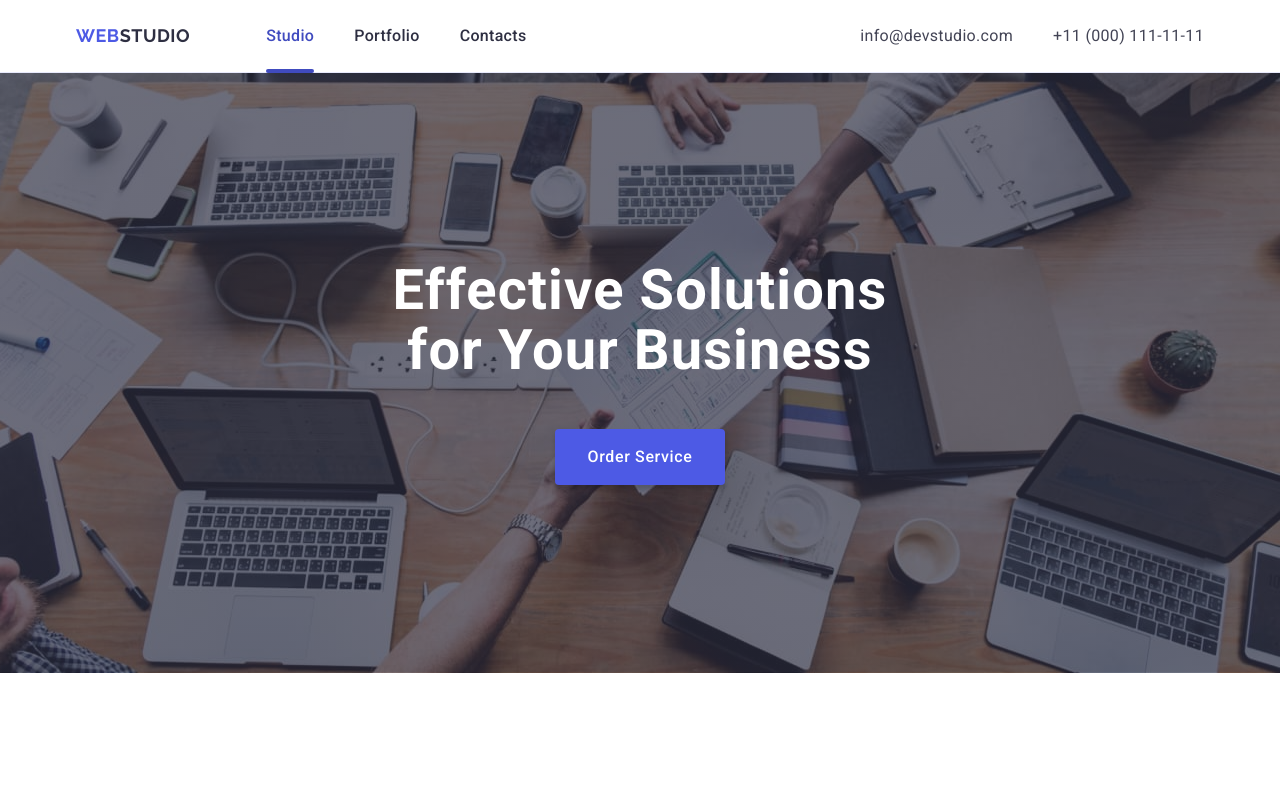
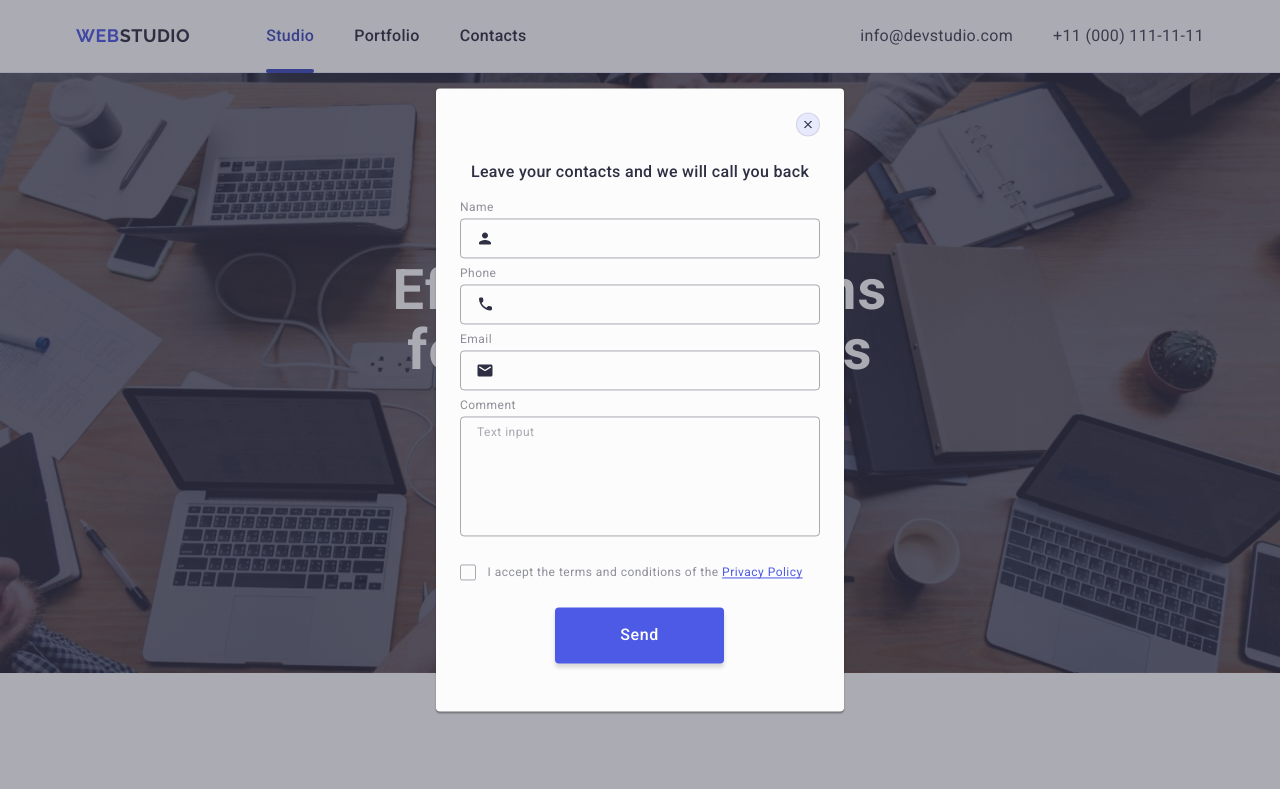
Before and after one commit to pixiesm/goit-markup-hw-05, a plain HTML site: page index.html in a window 1280 px wide. Shown: the top 789 px of the page. Drawn offline with nearby package versions, Linux system fonts and the light colour scheme.

Commit message:
update backdrop

```diff
--- a/css/styles.css
+++ b/css/styles.css
@@ -593,12 +593,12 @@ address {
   line-height: 0;
   position: absolute;
   top: 24px;
+  fill: #2e2f42;
   right: 24px;
   transition: background-color 250ms cubic-bezier(0.4, 0, 0.2, 1),
     border 250ms cubic-bezier(0.4, 0, 0.2, 1);
 }
 .modal-close-btn-icon {
-  fill: #2e2f42;
   transition: fill 250ms cubic-bezier(0.4, 0, 0.2, 1);
 }
 
@@ -632,6 +632,7 @@ address {
   border: 1px solid rgba(46, 47, 66, 0.4);
   border-radius: 4px;
   background-color: transparent;
+  outline: transparent;
   width: 100%;
   height: 40px;
   padding-left: 38px;
@@ -669,6 +670,7 @@ address {
   font-size: 12px;
   line-height: 1.17;
   background-color: transparent;
+  color: rgba(46, 47, 66, 0.4);
   letter-spacing: 0.04em;
   border-radius: 4px;
   width: 100%;
@@ -676,7 +678,7 @@ address {
   resize: none;
   padding: 8px 16px;
   outline: transparent;
-  transition: border 250ms cubic-bezier(0.4, 0, 0.2, 1);
+  transition: border-color 250ms cubic-bezier(0.4, 0, 0.2, 1);
 }
 
 .information-form-comment-area::placeholder {
--- a/index.html
+++ b/index.html
@@ -603,7 +603,7 @@
       </div>
     </footer>
     <!-- modal window -->
-    <div class="backdrop">
+    <div class="backdrop is-open">
       <div class="modal">
         <button class="modal-box-btn" type="button">
           <svg
@@ -686,6 +686,8 @@
             <input
               class="form-privacy-checkbox visually-hidden"
               type="checkbox"
+              value="true"
+              name="user-privacy"
               id="user-privacy"
             />
             <label class="information-form-checkbox-label" for="user-privacy">
```
